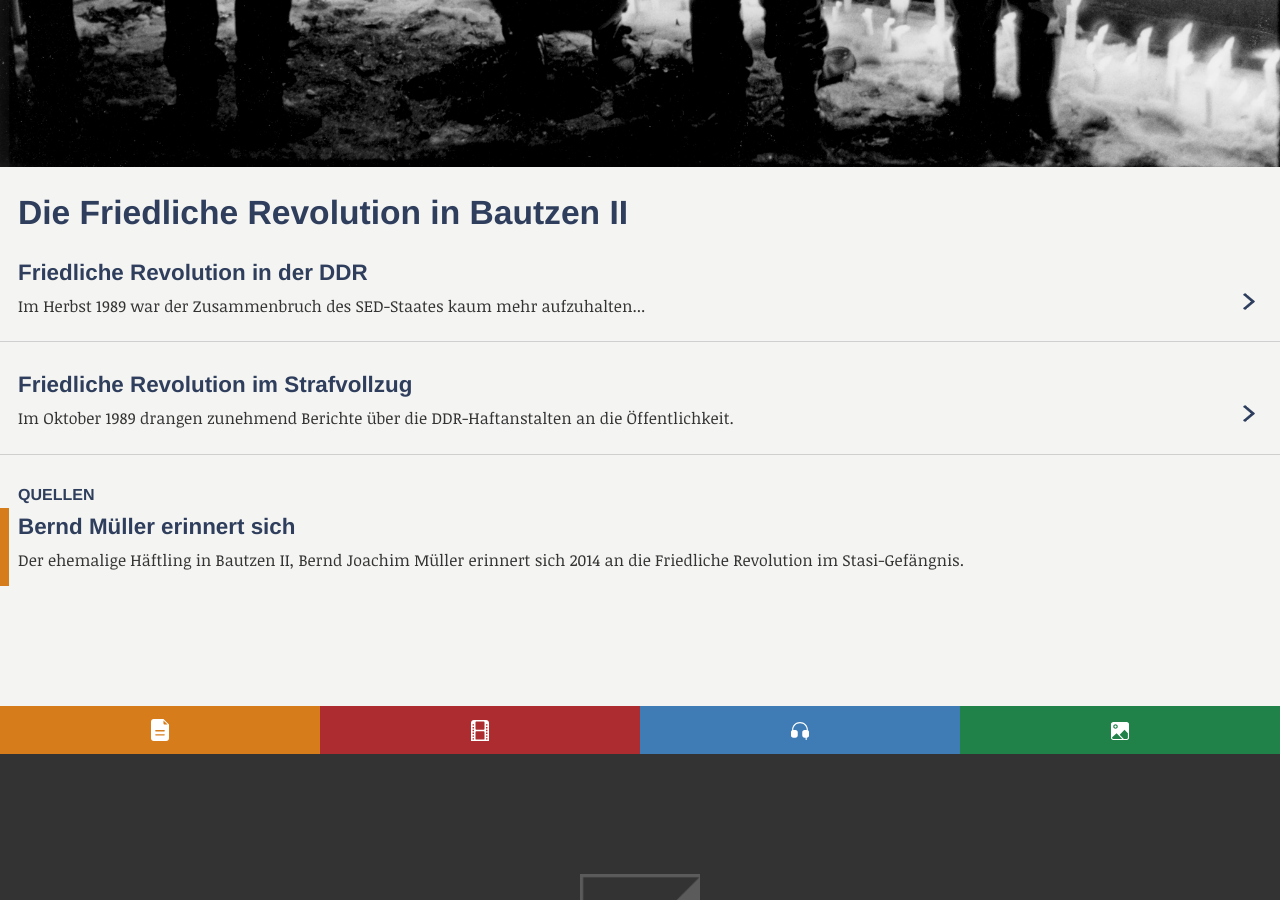
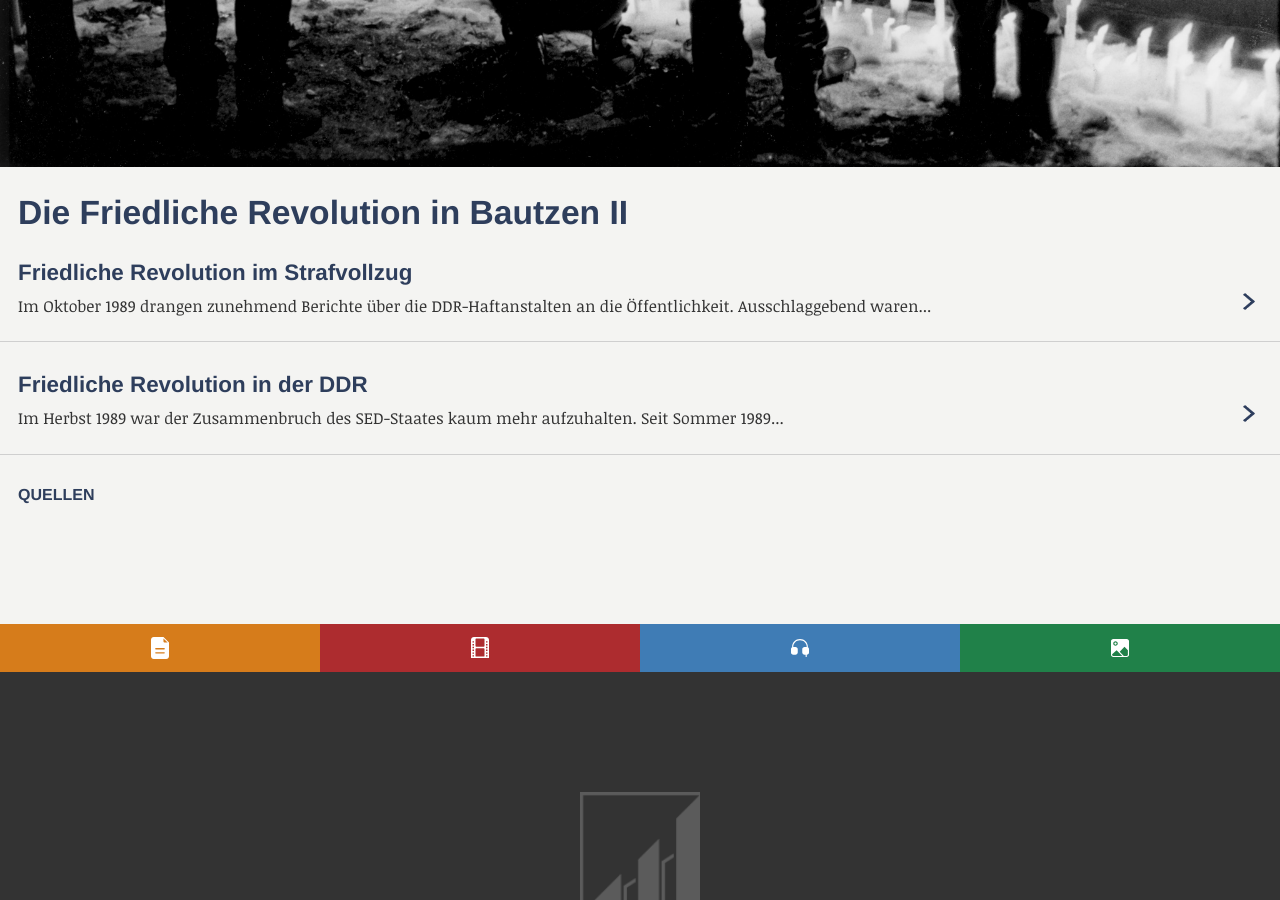
Before and after one commit to nandorocker/bautzen-tour, a Jekyll site: the page built from station-0/index.html, in a window 1280 px wide and 900 px high, scrolled down 733 px. Built offline with Jekyll 4.4.1, drawn with Linux system fonts in a browser that asks for light colours; nearby versions of some CDN libraries.

Commit message:
Incorporated post format to default template

```diff
--- a/_layouts/default.html
+++ b/_layouts/default.html
@@ -8,7 +8,26 @@
         {% include header.html %}
         <img src="/assets/station-photos/{{ page.image }}.jpg" alt="{{ page.title }}" class="header-item">
         <h1 class="spaced">{{ page.title }}</h1>
-        {{ content }}
+		<div id="introduction">
+			{% for post in site.categories.info %}
+				<article class="cell intro">
+				    <a href="{{ post.url }}">
+				    <h3>{{ post.title }}</h3>
+				    <p>{{ post.content | strip_html | truncatewords:14}}</p></a>
+				</article>
+			{% endfor %}
+		</div>
+
+		<div id="quellen">
+		    <h4 class="spaced">Quellen</h4>
+		    {% for post in site.categories.sources %}
+			<article class="cell media {{ post.layout }}">
+				<a href="{{ post.url }}">
+			    <h3>{{ post.title }}</h3>
+			    <p>{{ post.content | strip_html | truncatewords:15}}</p></a>
+			</article>
+			{% endfor %}
+		</div>
 
         {% include footer.html %}
     </body>
--- a/station-0/index.html
+++ b/station-0/index.html
@@ -4,24 +4,3 @@ title: Die Friedliche Revolution in Bautzen II
 image: 0_Einfuehrung_FotoDemo_4.12.89
 station: 0
 ---
-<div id="introduction">
-	<article class="cell intro">
-	    <a href="/station-{{page.station}}/01-info.html">
-	    <h3>Friedliche Revolution in der DDR</h3>
-	    <p>Im Herbst 1989 war der Zusammenbruch des SED-Staates kaum mehr aufzuhalten...</p></a>
-	</article>
-	<article class="cell intro">
-	    <a href="/station-{{page.station}}/02-info.html">
-	    <h3>Friedliche Revolution im Strafvollzug</h3>
-	    <p>Im Oktober 1989 drangen zunehmend Berichte &uuml;ber die DDR-Haftanstalten an die Öffentlichkeit.</p></a>
-	</article>
-</div>
-
-<div id="quellen">
-    <h4 class="spaced">Quellen</h4>
-	<article class="cell media text">
-		<a href="/station-{{page.station}}/03-text.html">
-	    <h3>Bernd M&uuml;ller erinnert sich</h3>
-	    <p>Der ehemalige H&auml;ftling in Bautzen II, Bernd Joachim M&uuml;ller erinnert sich 2014 an die Friedliche Revolution im Stasi-Gef&auml;ngnis.</p></a>
-	</article>
-</div>
```
Also changed, not shown: _posts/2015-01-07-s01i01.md (renamed from station-0/01-info.md, +1 -0 lines), _posts/2015-01-07-s01i02.md (renamed from station-0/02-info.md, +1 -0 lines), _posts/2015-01-07-s01i03.textile (added, +10 -0 lines), index.md (+0 -2 lines), station-0/03-text.md (deleted, +0 -8 lines), assets/0_Einführung_FotoDemo_4.12.89.jpg (deleted).
